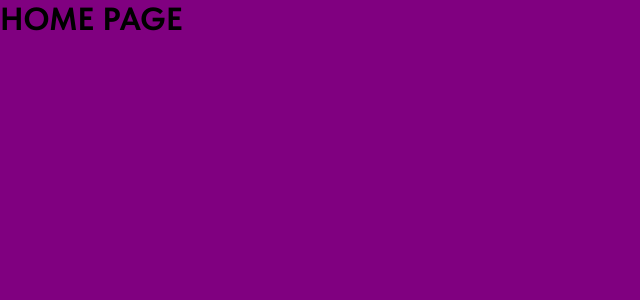
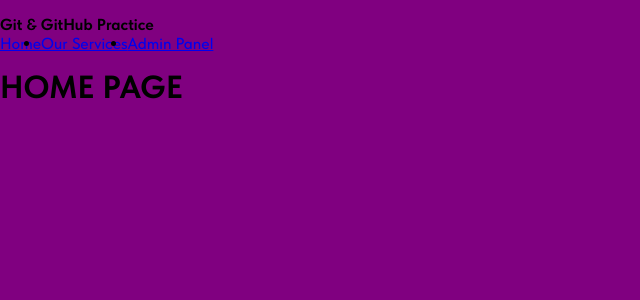
Before and after one commit to zh33nbekov/git_and_github, a Next.js app: page / in a window 1280 px wide. Shown: the top 300 px of the page, without its empty margins (0-640 px from the left). Built offline with nearby package versions, Linux system fonts and the light colour scheme.

Commit message:
added new files

```diff
--- a/src/app/page.tsx
+++ b/src/app/page.tsx
@@ -1,8 +1,10 @@
+import MainLayout from '@/components/layouts/MainLayout';
+
 const Home = () => {
 	return (
-		<div>
+		<MainLayout>
 			<h1>HOME PAGE</h1>
-		</div>
+		</MainLayout>
 	);
 };
 
```
Also changed, not shown: package.json (indentation only), src/utils/common/types.ts (added).
